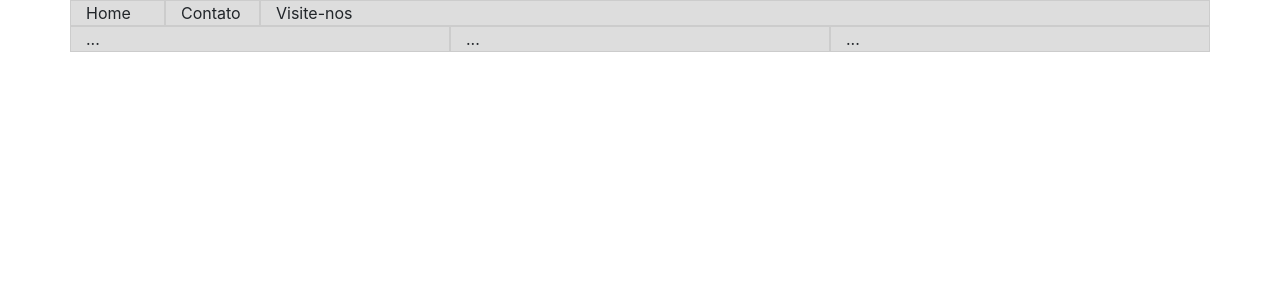
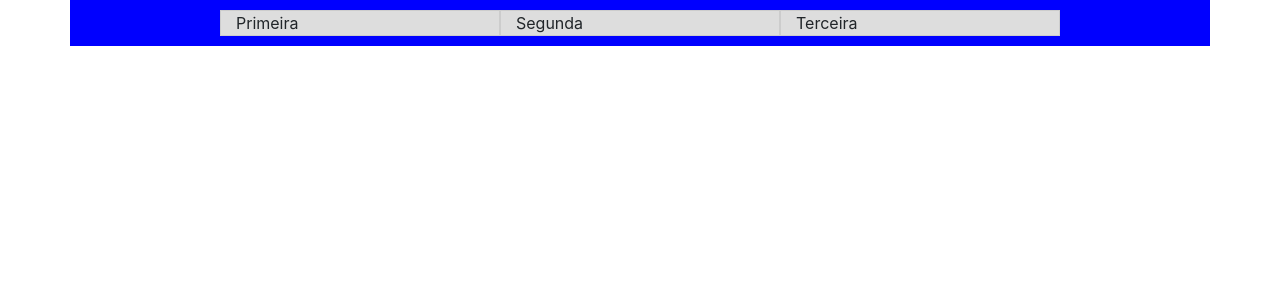
Before and after one commit to lufmalta/projetoteste2, a PHP site: page /projetoteste2/ in a window 1280 px wide. Shown: the top 300 px of the page. Run offline with PHP 8.4, Linux system fonts and the light colour scheme.

Commit message:
Bootstrap4 - Aula justify-content e align-items

```diff
--- a/index.php
+++ b/index.php
@@ -3,30 +3,30 @@
 <head>
 	<meta charset="UTF-8"/>
 	<meta name="viewport" content="width=device-width, initial-scale=1, shrink-to-fit=no"/>
-	<!-- Traduzindo este meta: O width=device-width faz com que a width do site seja igual a width do dispositivo. O initial-scale=1 fala que o zoom inicial da pagina sera de 1 e n䯠devera ser alterado pelo navegador, porque o bootstrap ja vai fazer essa fun褯. E o shrink-to-fit=no, serve para o navegador n䯠encolher os conteudos da pagina, no caso da pagina ficar melhor, e deixar que o bootstrap fa衠isso. -->
+	<!-- Traduzindo este meta: O width=device-width faz com que a width do site seja igual a width do dispositivo. O initial-scale=1 fala que o zoom inicial da pagina sera de 1 e não devera ser alterado pelo navegador, porque o bootstrap ja vai fazer essa função. E o shrink-to-fit=no, serve para o navegador não encolher os conteudos da pagina, no caso da pagina ficar melhor, e deixar que o bootstrap faça isso. -->
 	<link rel="stylesheet" type="text/css" href="assets/css/bootstrap4-css/bootstrap.min.css">
 	<title>Projeto Bootstrap 4</title>
 	<style type="text/css">
-		.row [class^=col-], .row .col { /*esse comando class^=col-, faz pegar todas as classes que tiverem pelo menos a palavra col-, ou seja 顣omo o like do banco de dados, like col-%;*/
+		.row [class^=col-], .row .col { /*esse comando class^=col-, faz pegar todas as classes que tiverem pelo menos a palavra col-, ou seja é como o like do banco de dados, like col-%;*/
 			background-color:#DDD;
 			border:1px solid #CCC;
 		}
+
+
 	</style>
 </head>
 <body>
-	<div class="container" ">
-		<div class="row">
-			<div class="col-sm-1">Home</div>
-			<div class="col-sm-1">Contato</div>
-			<div class="col-sm-10">Visite-nos</div>
-			<!-- <div class="w-100"></div> assim vocꡦaz uma nova linha e coloca as outras colunas que sobraram nela, a outra maneira 顣riando uma nova linha -->
+
+	<!-- <section style="background-color:red;height:50px;"> -->
+		<div class="container" style="background-color: blue;">
+			<div class="row justify-content-center" style="padding:10px;">
+				<div class="col-3" ">Primeira</div>
+				<div class="col-3 ">Segunda</div>
+				<div class="col-3">Terceira</div>
+			</div>
 		</div>
-		<div class="row">
-			<div class="col-sm">...</div>
-			<div class="col-sm">...</div>
-			<div class="col-sm">...</div>
-		</div>
-	</div>
+	<!-- </section> -->
+
 
 
 
```
